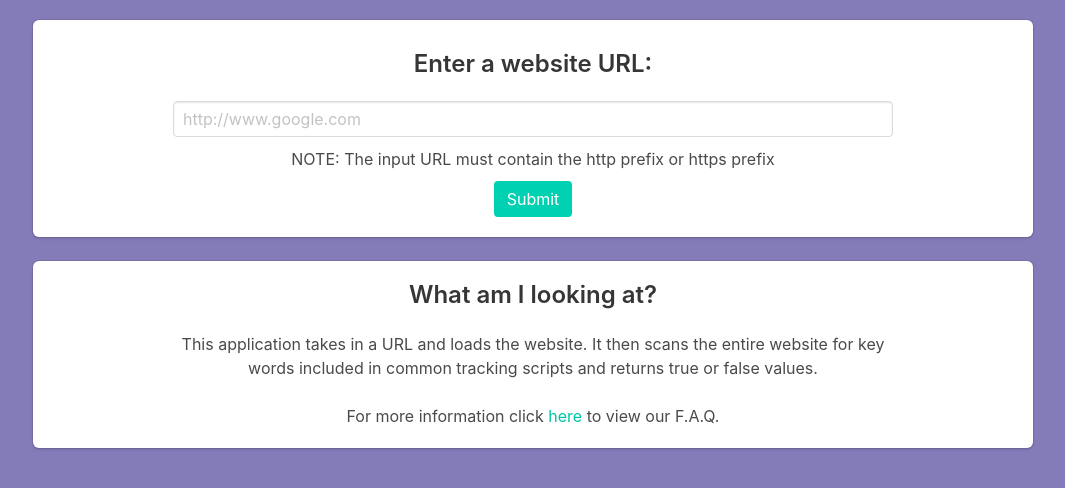
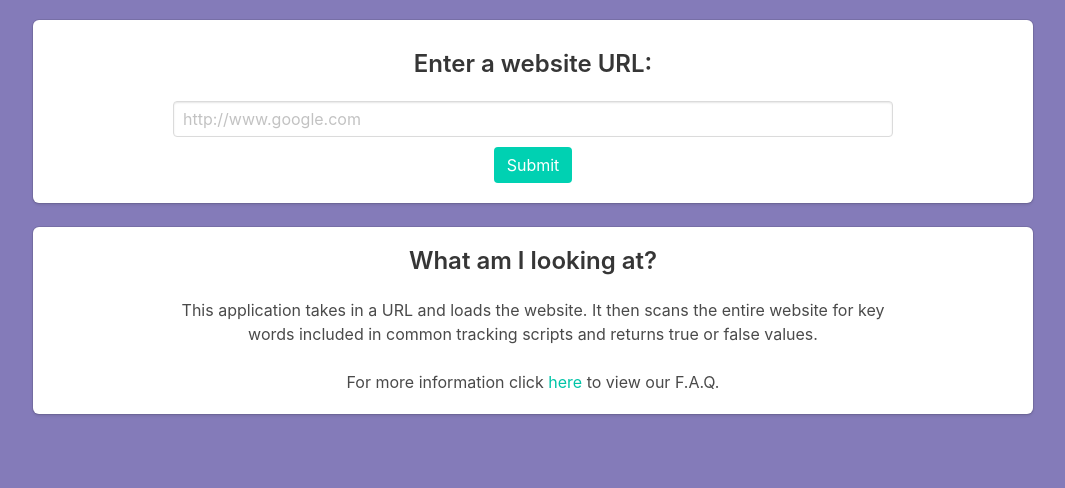
Before and after one commit to tonyjsouthern/Scraper-FE, a website: page app/index.html in a window 1280 px wide. Shown: the whole page, without its empty margins (107-1172 px from the left). Drawn offline with nearby package versions, Linux system fonts and the light colour scheme; files that its build step writes are made by us from their sources.

Commit message:
Removed the http required text and fixed button placement

```diff
--- a/app/index.html
+++ b/app/index.html
@@ -33,7 +33,7 @@
       <form>
         <p class="title title-margin is-4"> Enter a website URL:</p>
         <input class="input" placeholder="http://www.google.com">
-        <p class="margin-top">NOTE: The input URL must contain the http prefix or https prefix</p>
+        <p></p>
         <button class="button submit is-primary">Submit</button>
       </form>
     </div>
```
